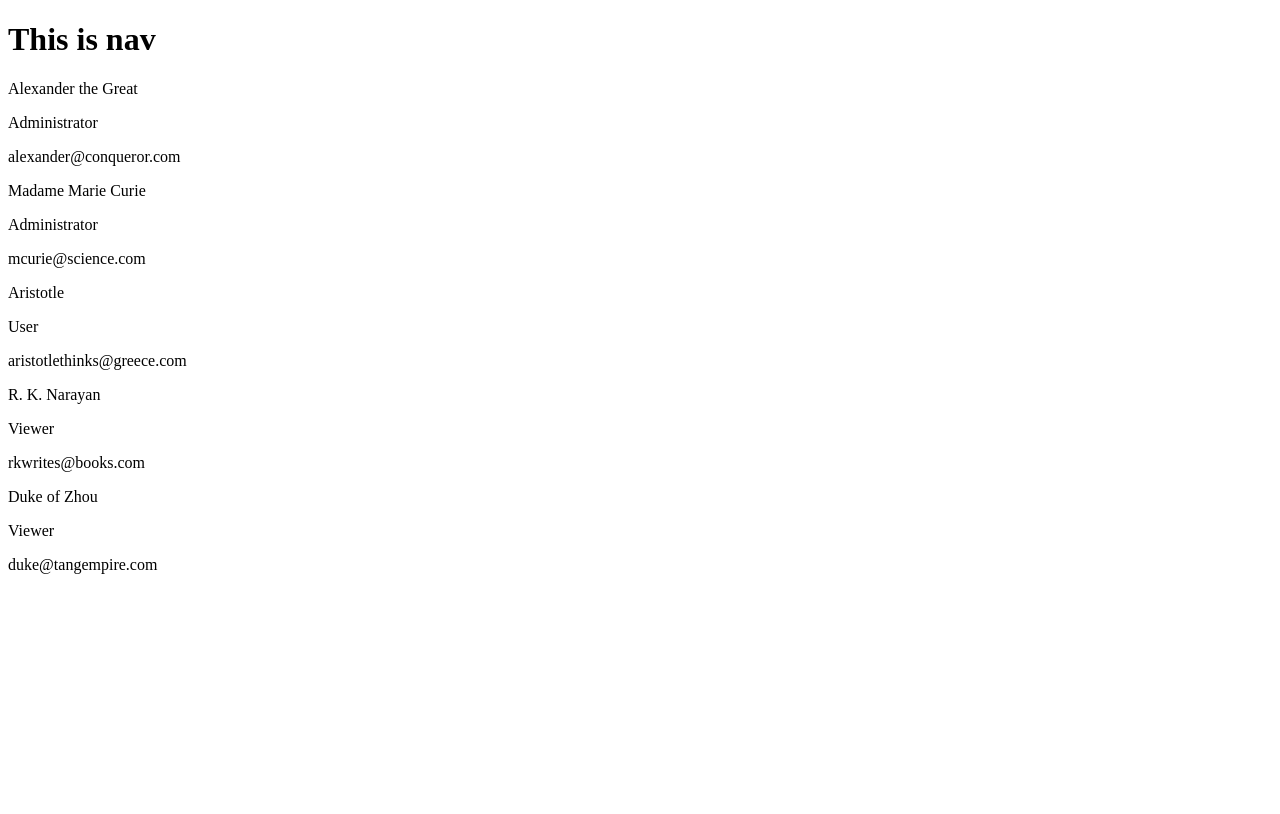
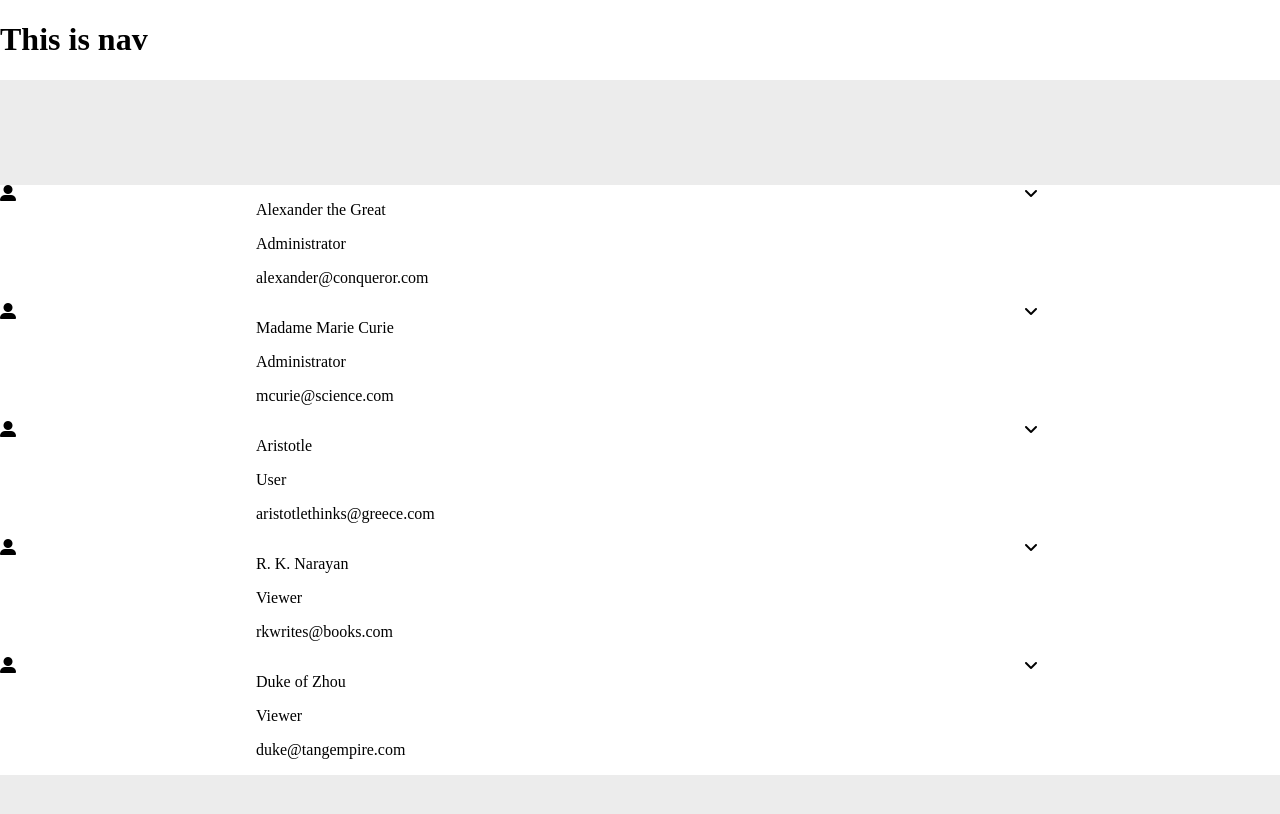
Before and after one commit to itsvivrant/veryable-front-end-challenge, a React (Create React App) app in the folder client/: page / in a window 1280 px wide. Shown: the top 814 px of the page. Built offline with nearby package versions, Linux system fonts and the light colour scheme.

Commit message:
add font awesome icons to UsersCard component and render more user content with arrow down click

```diff
--- a/client/public/index.html
+++ b/client/public/index.html
@@ -5,7 +5,8 @@
     <meta name="viewport" content="width=device-width, initial-scale=1" />
     <meta name="theme-color" content="#000000" />
     <link rel="manifest" href="%PUBLIC_URL%/manifest.json" />
-    <title>React Template</title>
+    <script src="https://kit.fontawesome.com/85fa627211.js" crossorigin="anonymous"></script>
+    <title>Users Profile</title>
   </head>
   <body>
     <noscript>You need to enable JavaScript to run this app.</noscript>
--- a/client/src/App.js
+++ b/client/src/App.js
@@ -7,13 +7,21 @@ import "./index.css"
 
 
 function App() {
-  let usersData = require('./users.json')
+  let users = require('./users.json')
 
 
   return (
     <>
-      <NavBar />
-      <UsersCard users={usersData}/>
+    <NavBar />
+
+    <div className='profile-list-container'>
+      {users?.map((user, index) => (
+        <div key={index}>
+          <UsersCard user={user}/>
+        </div>
+      ))}
+    </div>
+
     </>
   );
 }
--- a/client/src/components/NavBar/index.js
+++ b/client/src/components/NavBar/index.js
@@ -1,3 +1,5 @@
+import "./index.css"
+
 function NavBar() {
     return (
         <h1>This is nav</h1>
--- a/client/src/components/UsersCard/index.js
+++ b/client/src/components/UsersCard/index.js
@@ -1,16 +1,43 @@
-function UsersCard({users}) {
+import React, {useState} from 'react';
+
+
+function UsersCard({user}) {
+    const [showContent, setShowContent] = useState(false)
+
+    const showMoreContent = () => {
+        !showContent ? setShowContent(true) : setShowContent(false)
+    }
 
     return (
-        <>
-        {users?.map((user, index) => (
-            <div key={index}>
+        <div className='profile-container'>
+            <div className='profile-img'>
+                <i className="fas fa-user-alt"></i>
+            </div>
+
+            <div className='profile-content'>
                 <p>{user.firstName} {user.lastName}</p>
                 <p>{user.role}</p>
                 <p>{user.email}</p>
+
+                {showContent ?
+                    <div className='content-details'>
+                        <p>{user.street},{user.city},{user.state} {user.zip}</p>
+                        <p>{user.phone}</p>
+                        <p>{user.createdAt}</p>
+                        <p>{user.lastLoggedIn}</p>
+                    </div>
+                : ""}
             </div>
-        ))}
 
-        </>
+            <div className='profile-show-content'>
+                {!showContent ?
+                    <i onClick={showMoreContent} className="fas fa-angle-down"></i>
+                    :
+                    <i onClick={showMoreContent} className="fas fa-angle-up"></i>
+                }
+            </div>
+
+        </div>
     )
 }
 
--- a/client/src/index.css
+++ b/client/src/index.css
@@ -1 +1,21 @@
-/* TODO Add site wide styles */
+body{
+    margin: 0;
+}
+
+
+.profile-list-container {
+    background-color: rgb(236, 236, 236);
+    width: 100%;
+    height: 100vh;
+    display: flex;
+    flex-direction: column;
+    justify-content: center;
+}
+
+.profile-container {
+    background-color: white;
+    display: grid;
+    grid-template-columns: 1fr 3fr 1fr;
+
+
+}
```
Also changed, not shown: client/src/components/NavBar/index.css (added).
